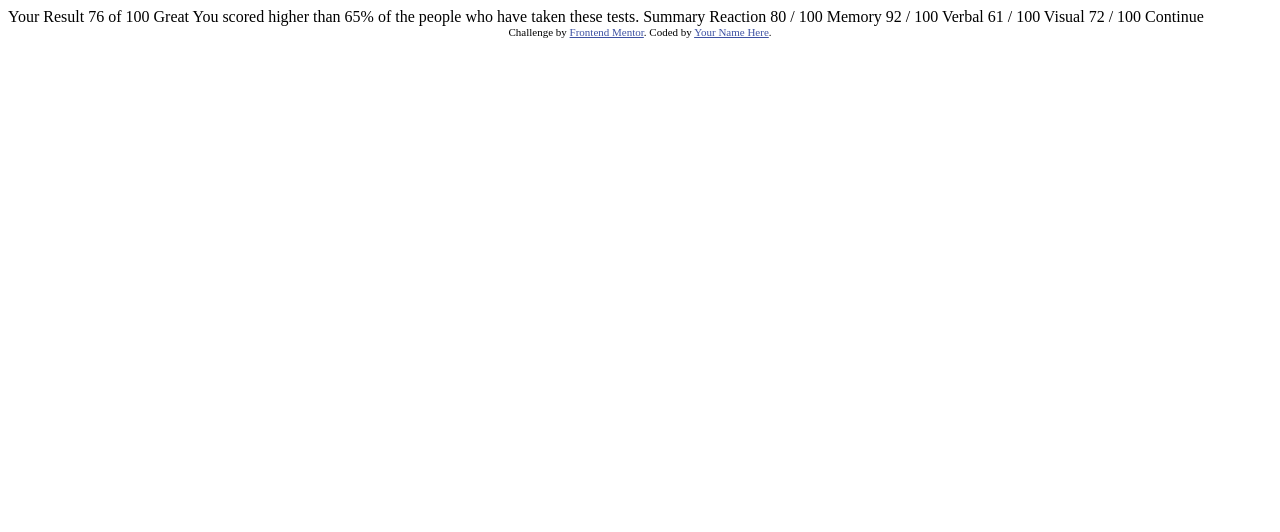
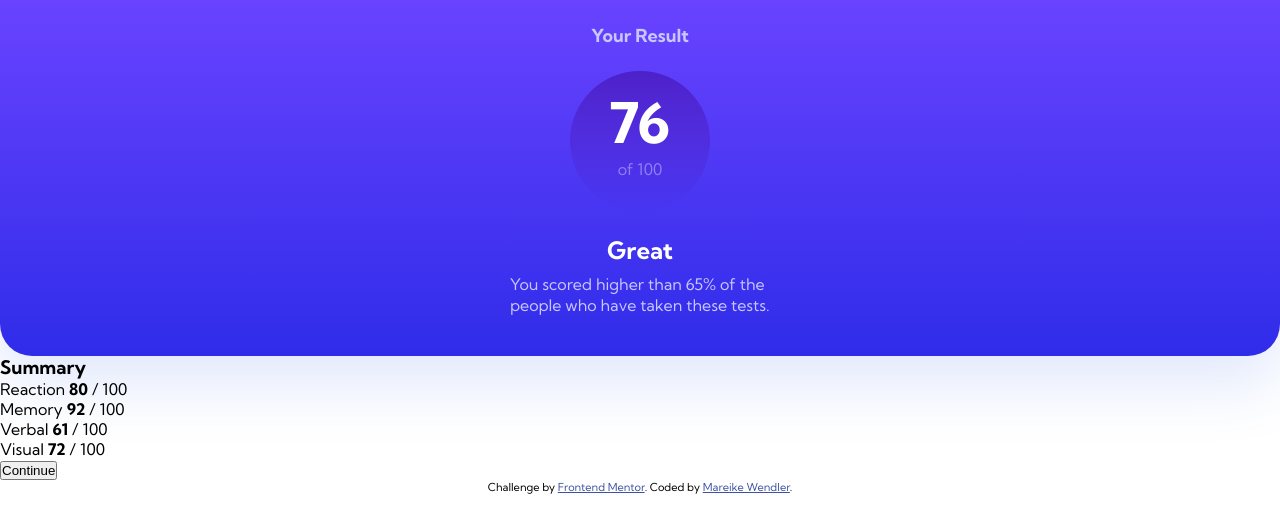
Before and after one commit to MareikeW/results-summary-component, a plain HTML site: page index.html in a window 1280 px wide. Drawn offline with Linux system fonts and the light colour scheme.

Commit message:
Styling von der Ergebniskomponente

```diff
--- a/index.html
+++ b/index.html
@@ -5,43 +5,116 @@
   <meta name="viewport" content="width=device-width, initial-scale=1.0"> <!-- displays site properly based on user's device -->
 
   <link rel="icon" type="image/png" sizes="32x32" href="./assets/images/favicon-32x32.png">
-
+  <link rel="preconnect" href="https://fonts.googleapis.com">
+  <link rel="preconnect" href="https://fonts.gstatic.com" crossorigin>
+  <link href="https://fonts.googleapis.com/css2?family=Kumbh+Sans:wght@400;700&display=swap" rel="stylesheet">
   <title>Frontend Mentor | Results summary component</title>
 
   <!-- Feel free to remove these styles or customise in your own stylesheet 👍 -->
   <style>
     .attribution { font-size: 11px; text-align: center; }
     .attribution a { color: hsl(228, 45%, 44%); }
+
+    * {
+      margin: 0;
+      padding: 0;
+      box-sizing: border-box;
+    }
+
+    body {
+      font-family: 'Kumbh Sans', sans-serif;
+      font-size: 16px;
+      min-height: 100vh;
+    }
+
+    h1 {
+      color: hsl(241, 100%, 89%);
+      font-size: 1.125rem;
+      line-height: 1.4375rem;
+      text-align: center;
+      padding: 1.5rem 0;
+    }
+
+    .result-component {
+      background: linear-gradient(180deg, #7755FF 0%, #6943FF 0.01%, #2F2CE9 100%);
+      box-shadow: 0px 30px 60px rgba(61, 108, 236, 0.15);
+      border-radius: 0px 0px 32px 32px;
+    }
+
+    .result-total {
+      color: hsla(241, 100%, 89%, 0.52);
+      background: linear-gradient(180deg, #4D21C9 0%, rgba(37, 33, 201, 0) 100%, rgba(37, 33, 201, 0) 100%);
+      text-align: center;
+      margin-inline: auto;
+      width: 8.75rem;
+      height: 8.75rem;
+      border-radius: 50%;
+    }
+
+    .result-component strong {
+      color: hsl(0, 0%, 100%);
+      font-size: 3.5rem;
+      line-height: 4.5rem;
+      text-align: center;
+      display: block;
+      padding-top: 1rem;
+    }
+
+    h2 {
+      color: hsl(0, 0%, 100%);
+      font-size: 1.5rem;
+      line-height: 1.9375rem;
+      text-align: center;
+      padding: 1.5rem 0 0.5rem 0;
+    }
+
+    h2 + p {
+      color: hsl(241, 100%, 89%);
+      margin: 0 auto;
+      line-height: 1.3125rem;
+      padding-bottom: 2.5rem;
+      width: 16.25rem;
+    }
   </style>
 </head>
 <body>
+  <div class="result-component">
+    <h1>Your Result</h1>
+    <p class="result-total"><strong>76</strong>of 100</p>
 
-  Your Result
-  76
-  of 100
+    <h2>Great</h2>
+    <p>You scored higher than 65% of the people who have taken these tests.</p>
+  </div>
 
-  Great
-  You scored higher than 65% of the people who have taken these tests.
+  <div>
+    <h3>Summary</h3>
 
-  Summary
+    <div>
+      <p><span>Reaction</span>
+        <strong>80</strong> / 100</p>
+    </div>
 
-  Reaction
-  80 / 100
+    <div>
+      <p><span>Memory</span>
+        <strong>92</strong> / 100</p>
+    </div>
 
-  Memory
-  92 / 100
+    <div>
+      <p><span>Verbal</span>
+        <strong>61</strong> / 100</p>
+    </div>
 
-  Verbal
-  61 / 100
+    <div>
+      <p><span>Visual</span>
+      <strong>72</strong> / 100</p>
+    </div>
 
-  Visual
-  72 / 100
-
-  Continue
+    <button>Continue</button>
+  </div>
 
   <div class="attribution">
     Challenge by <a href="https://www.frontendmentor.io?ref=challenge" target="_blank">Frontend Mentor</a>.
-    Coded by <a href="#">Your Name Here</a>.
+    Coded by <a href="#">Mareike Wendler</a>.
   </div>
 </body>
 </html>
```
